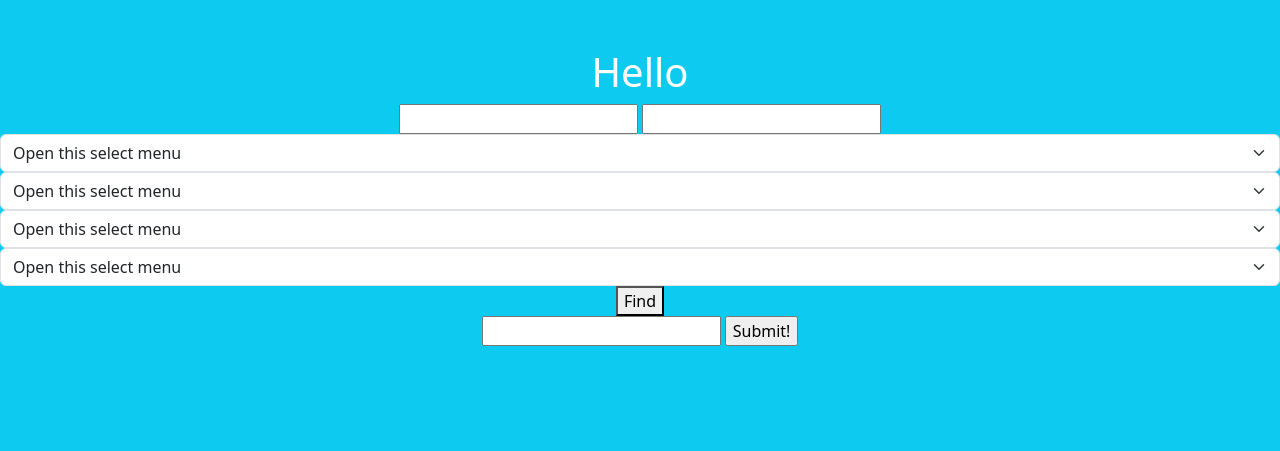
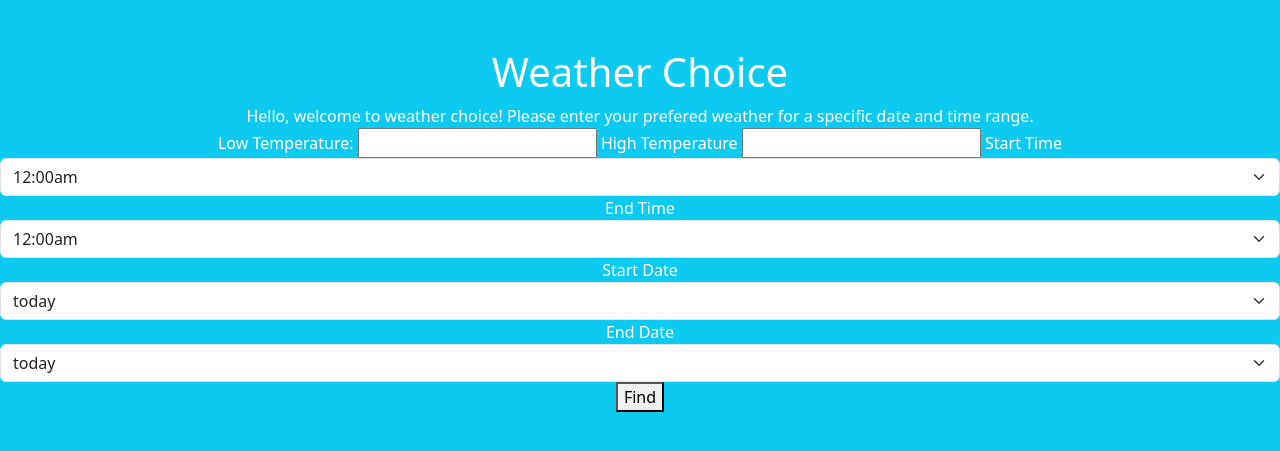
Before and after one commit to nickStanisic/weather-choice, a Flask app: page / in a window 1280 px wide. Shown: the top 451 px of the page. Run offline with Flask 3, Linux system fonts and the light colour scheme.

Commit message:
added weather calculations and labels to index.html

```diff
--- a/requirements.txt
+++ b/requirements.txt
@@ -7,3 +7,5 @@ Jinja2==3.1.4
 MarkupSafe==2.1.5
 packaging==24.1
 Werkzeug==3.0.3
+requests
+python-dotenv
--- a/src/app.py
+++ b/src/app.py
@@ -1,14 +1,25 @@
 #!/usr/bin/env python3
 
 from flask import Flask, request, render_template
+from weather import calculatePoints
 
 app = Flask(__name__)
 
-@app.route("/")
-def main():
-    return render_template('index.html')
-
-@app.route("/echo_user_input", methods=["POST"])
-def echo_input():
-    input_text = request.form.get("user_input", "")
-    return "You entered: " + input_text
+@app.route("/", methods=['GET','POST'])
+def index():
+    data = None
+    lowTemp = 0
+    highTemp = 0
+    startTime = 0
+    endTime = 0
+    startDate = 0
+    endDate = 0
+    if request.method == 'POST':
+        lowTemp = request.form['lowTemp']
+        highTemp = request.form['highTemp']
+        startTime = request.form['startTime']
+        endTime = request.form['endTime']
+        startDate = request.form['startDate']
+        endDate = request.form['endDate']
+        data = calculatePoints(lowTemp, highTemp, startTime, endTime, startDate, endDate)
+    return render_template('index.html', data=data)
--- a/src/templates/index.html
+++ b/src/templates/index.html
@@ -8,12 +8,15 @@
 </head>
 <body class="bg-info text-white">
     <div class="text-center">
-        <h1 class="mt-5">Hello</h1>
+        <h1 class="mt-5">Weather Choice</h1>
+        <p1>Hello, welcome to weather choice! Please enter your prefered weather for a specific date and time range.</p1>
         <form action="/" method="post">
+            <label>Low Temperature:</label>
             <input type="text" id="lowTemp" name="lowTemp">
+            <label>High Temperature</label>
             <input type="text" id="highTemp" name="highTemp">
+            <label>Start Time</label>
             <select class="form-select" aria-label="Default select example" name="startTime">
-                <option selected>Open this select menu</option>
                 <option value="0">12:00am</option>
                 <option value="1">3:00am</option>
                 <option value="2">6:00am</option>
@@ -23,8 +26,8 @@
                 <option value="6">6:00pm</option>
                 <option value="7">9:00pm</option>
               </select>
+              <label>End Time</label>
               <select class="form-select" aria-label="Default select example" name="endTime">
-                <option selected>Open this select menu</option>
                 <option value="0">12:00am</option>
                 <option value="1">3:00am</option>
                 <option value="2">6:00am</option>
@@ -34,16 +37,18 @@
                 <option value="6">6:00pm</option>
                 <option value="7">9:00pm</option>
               </select>
+              <div>
+                <label>Start Date</label>
                 <select class="form-select" aria-label="Default select example" name="startDate">
-                <option selected>Open this select menu</option>
                     <option value="0">today</option>
                     <option value="8">tomorrow</option>
                     <option value="16">2 days</option>
                     <option value="24">3 days</option>
                     <option value="32">4 days</option>
                 </select>
+              </div>
+              <label>End Date</label>
               <select class="form-select" aria-label="Default select example" name="endDate">
-                <option selected>Open this select menu</option>
                 <option value="0">today</option>
                 <option value="8">tomorrow</option>
                 <option value="16">2 days</option>
@@ -51,10 +56,6 @@
                 <option value="32">4 days</option>
               </select>
             <button>Find</button>
-        </form>
-        <form action="/echo_user_input" method="POST">
-            <input name="user_input">
-            <input type="submit" value="Submit!">
         </form>
         {% if data %}
         <div class="container text-center">
```
Also changed, not shown: src/weather.py (added, +36 -0 lines), 1 other file. Lines whose indentation alone changed are shown as unchanged.
